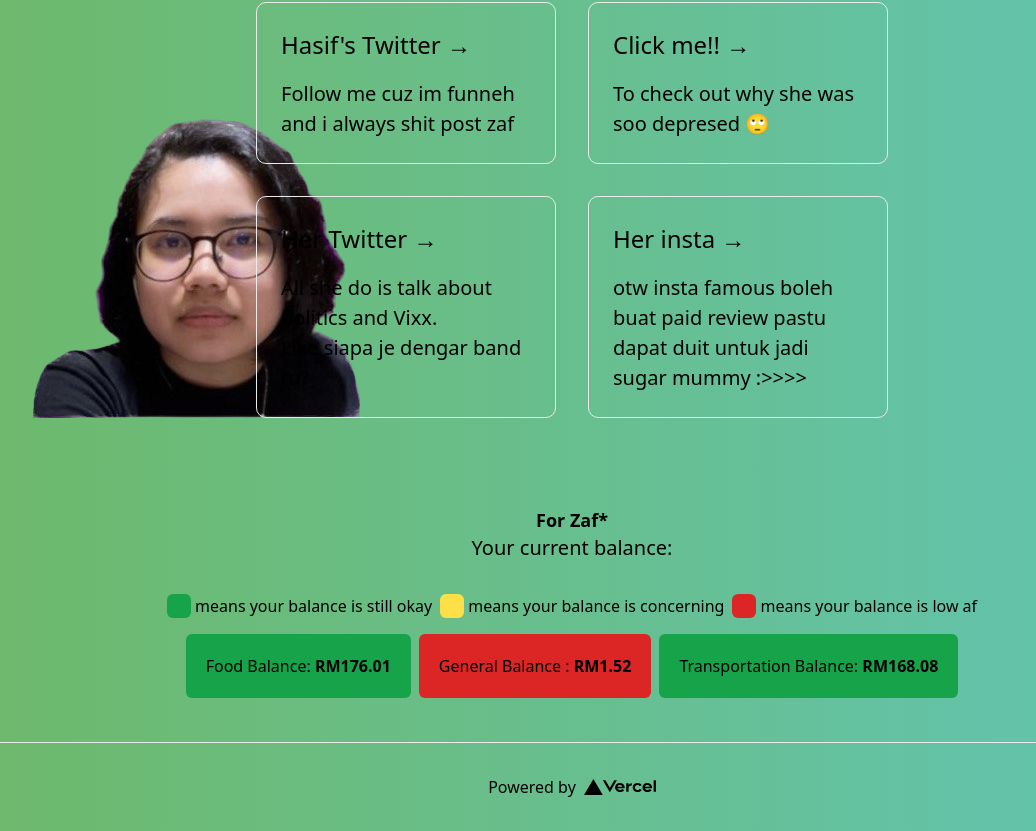
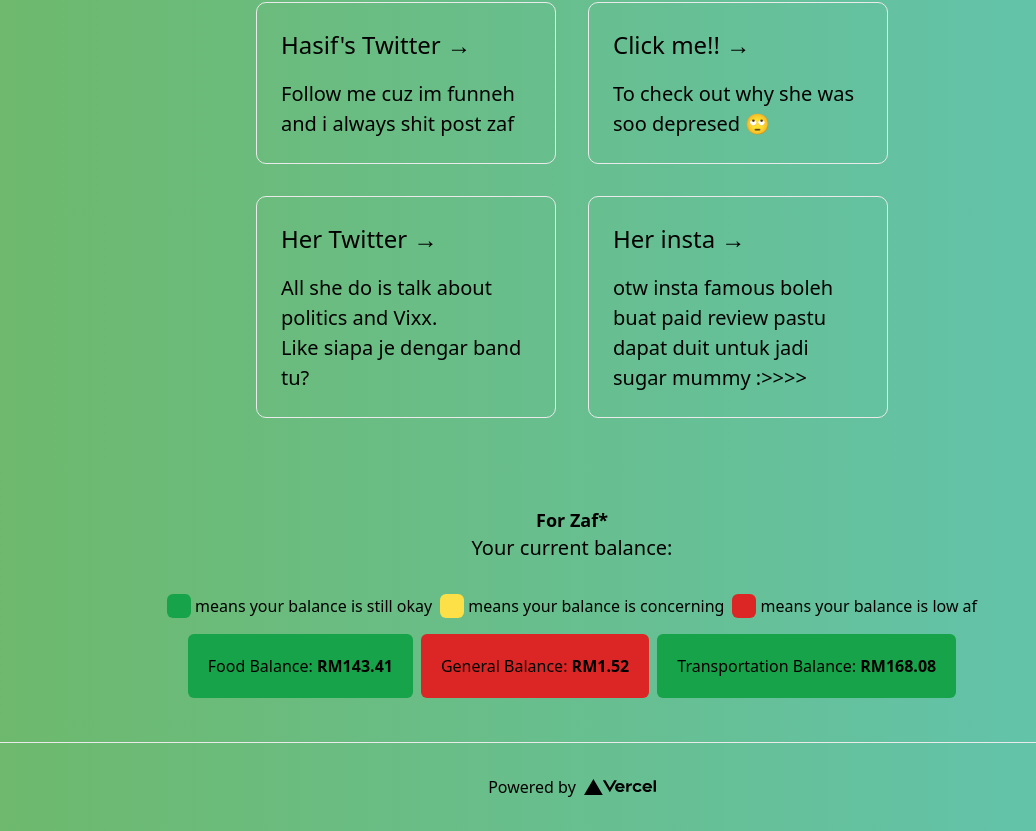
Before and after one commit to hasifjasmi/depressoTracker, a Next.js app: page / in a window 1280 px wide. Shown: the part 294-1125 px from the top of the page, without its empty margins (68-1104 px from the left). Built offline with nearby package versions, Linux system fonts and the light colour scheme.

Commit message:
change idea

```diff
--- /dev/null
+++ b/pages/background.jsx
@@ -0,0 +1,54 @@
+import Image from "next/image";
+
+function Background() {
+  return (
+    <>
+      {/* <div className="relative opacity-50">
+        <Image
+          className="absolute right-0 rounded-lg"
+          src="/zaf/zaf (1).png"
+          alt=""
+          width={180}
+          height={16}
+        />
+        <Image
+          className="absolute left-[-30px] rounded-lg"
+          src="/zaf/zaf (2).png"
+          alt=""
+          width={180}
+          height={16}
+        />
+        <Image
+          className="absolute left-[-50px] rotate-45 top-40 rounded-lg"
+          src="/zaf/zaf (6).png"
+          alt=""
+          width={180}
+          height={16}
+        />
+        <Image
+          className="absolute right-0 top-40 rounded-lg"
+          src="/zaf/zaf (4).png"
+          alt=""
+          width={180}
+          height={16}
+        />
+        <Image
+          className="absolute rotate-45 left-[-30px] top-[350px] inset-0 rounded-lg"
+          src="/zaf/zaf (5).png"
+          alt=""
+          width={180}
+          height={16}
+        />
+        <Image
+          className="absolute right-[-40px] top-[400px] -rotate-45 rounded-lg"
+          src="/zaf/zaf (3).png"
+          alt=""
+          width={180}
+          height={16}
+        />
+      </div> */}
+    </>
+  );
+}
+
+export default Background;
--- a/pages/balance.jsx
+++ b/pages/balance.jsx
@@ -1,5 +1,5 @@
 function Balance() {
-  var food = 176.01;
+  var food = 176.01 - 32.6;
   var general = 1.52;
   var transport = 168.08;
 
@@ -48,7 +48,7 @@ function Balance() {
           Food Balance: <b>RM{food}</b>
         </div>
         <div className={`${colourGeneral} basis-auto p-5 rounded-md`}>
-          General Balance : <b>RM{general}</b>
+          General Balance: <b>RM{general}</b>
         </div>
         <div className={`${colourTransport} basis-auto p-5 rounded-md`}>
           Transportation Balance: <b>RM{transport}</b>
--- a/pages/index.jsx
+++ b/pages/index.jsx
@@ -7,6 +7,7 @@ import { useState, useEffect, useRef } from "react";
 import startOfToday from "date-fns/startOfToday";
 import formatDistanceStrict from "date-fns/formatDistanceStrict";
 import Balance from "./balance";
+import Background from "./background";
 
 // import BasicEmbed from "./chart";
 // import dynamic from "next/dynamic";
@@ -68,6 +69,7 @@ export default function Home() {
 
   return (
     <div className="bg-gradient-to-r from-[#6EB869] to-[#61C5B4]">
+      <Background />
       <div className={styles.container}>
         <Head>
           <title>Zaf depreso</title>
--- a/styles/Home.module.css
+++ b/styles/Home.module.css
@@ -1,8 +1,8 @@
 .container {
   padding: 0 2rem;
-  background-image:  linear-gradient(#6EB869, #61C5B4);
-  background: url("../public/zaf/zaf\ \(1\).png") no-repeat fixed center;
-  background: url("../public/zaf/zaf\ \(2\).png") no-repeat 100px;
+  /* background-image:  linear-gradient(#6EB869, #61C5B4);  */
+  /* background: url("../public/zaf/zaf\ \(1\).png") no-repeat fixed center;
+  background: url("../public/zaf/zaf\ \(2\).png") no-repeat 100px; */
 }
 
 .main {
```
